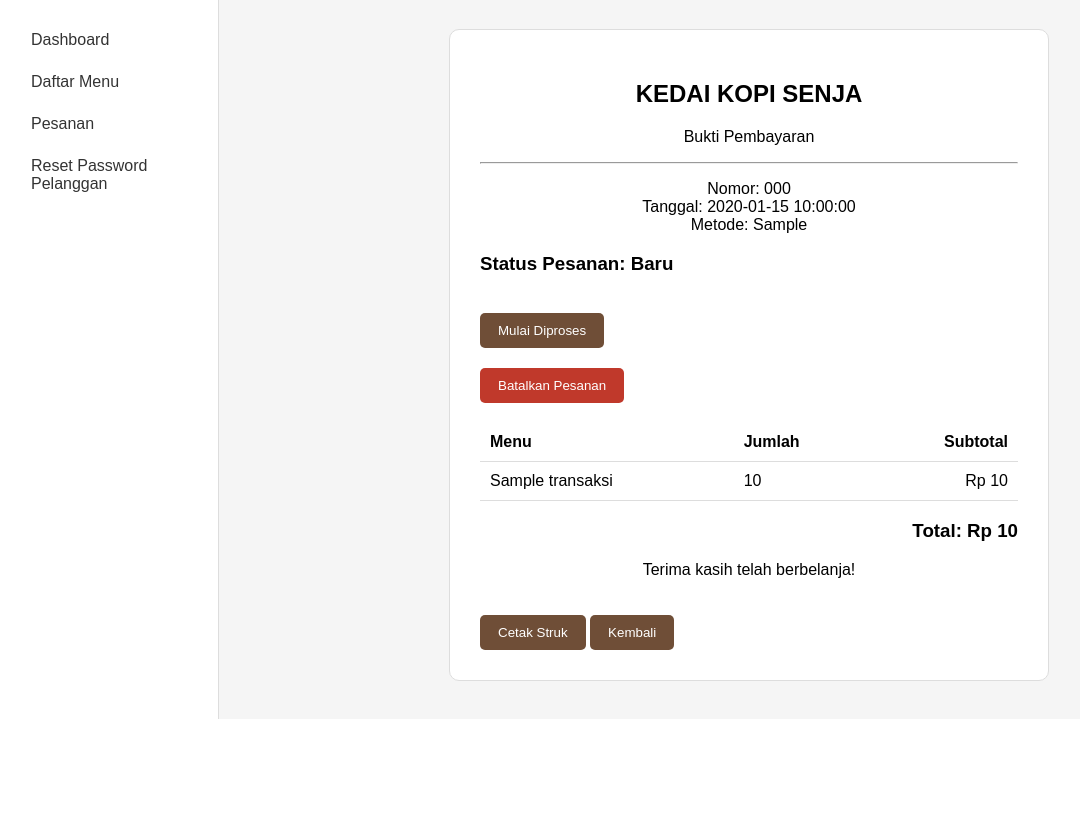
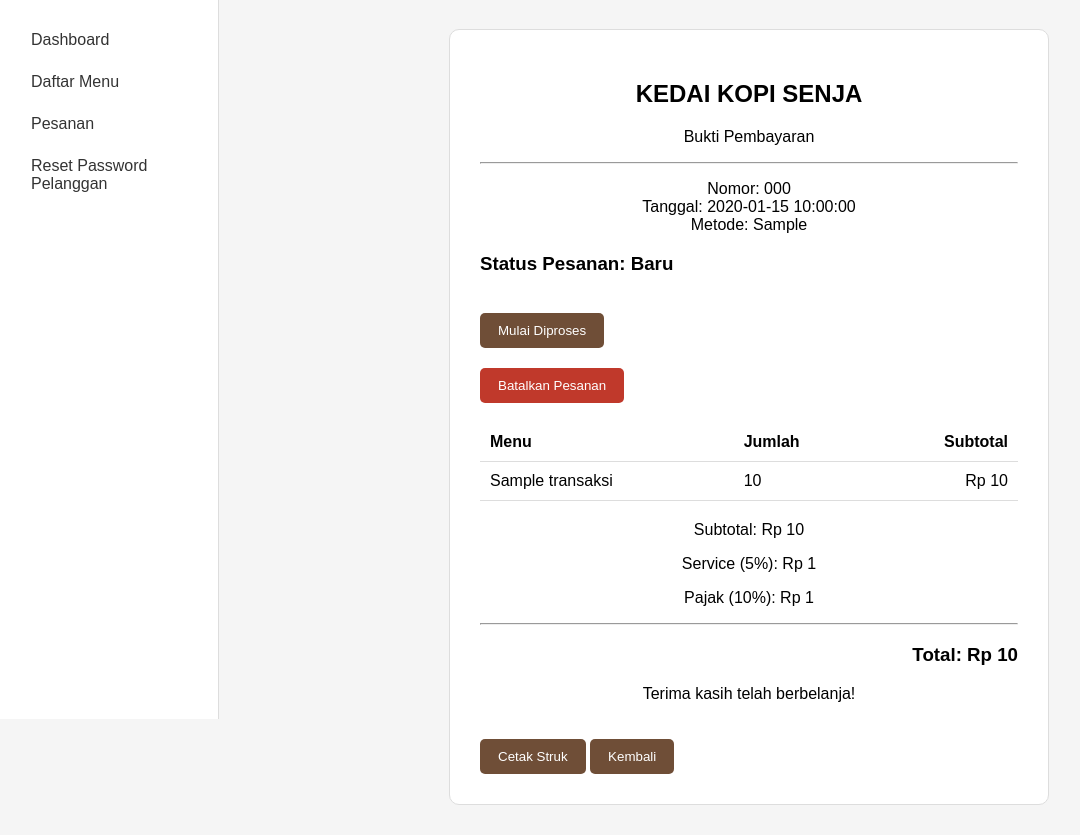
Before and after one commit to ashyaaurelia/sistem-cafe, a Laravel app: page /kasir/transaksi/1 in a window 1280 px wide. Shown: the part 81-916 px from the top of the page, without its empty margins (1-1081 px from the left). Before the commit the page ends 800 px from the top, so only its background shows below. Run offline with Laravel 12, Linux system fonts and the light colour scheme; a user stored in the database is signed in; data comes from the database, SQL or seed files in the repository; tables that the repository leaves empty hold one stand-in row (values such as "Sample post"); parts of the project's set-up code (start-up, migrations or seed data) failed here and were passed over.

Commit message:
fitur perhitungan struk dan riwayat transaksi

```diff
--- a/app/Http/Controllers/TransaksiController.php
+++ b/app/Http/Controllers/TransaksiController.php
@@ -85,6 +85,9 @@ class TransaksiController extends Controller
             $totalItem = $harga * $jumlah;
 
             $subtotal += $totalItem;
+            $biayaLayanan = $subtotal * 0.05;
+            $pajak = ($subtotal + $biayaLayanan) * 0.10;
+            $total = $subtotal + $biayaLayanan + $pajak;
 
             $detailPesanan[] = [
                 'menu_id' => $menu->id,
@@ -96,15 +99,15 @@ class TransaksiController extends Controller
         }
 
         try{
-        $transaksi = DB::transaction(function () use ($request, $detailPesanan, $subtotal) {
+        $transaksi = DB::transaction(function () use ($request, $detailPesanan, $subtotal, $biayaLayanan, $pajak, $total) {
 
             $transaksi = Transaksi::create([
                 'nomor_transaksi' => 'TRX-' . now()->format('YmdHis') . '-' . random_int(100, 999),
                 'tanggal' => now(),
                 'subtotal' => $subtotal,
-                'biaya_layanan' => 0,
-                'pajak' => 0,
-                'total' => $subtotal,
+                'biaya_layanan' => $biayaLayanan,
+                'pajak' => $pajak,
+                'total' => $total,
                 'metode_pembayaran' => $request->metode_pembayaran,
                 'status' => 'baru',
             ]);
--- a/resources/views/kasir/transaksi/show.blade.php
+++ b/resources/views/kasir/transaksi/show.blade.php
@@ -1,4 +1,3 @@
-
 @extends('layouts.kasir')
 @section('content')
 
@@ -137,9 +136,29 @@
         </tbody>
     </table>
 
-    <h3 class="kanan">
-        Total: Rp {{ number_format($transaksi->total, 0, ',', '.') }}
-    </h3>
+    <div style="margin-top: 20px; text-align: right;">
+        <p>
+            Subtotal:
+            Rp {{ number_format($transaksi->subtotal, 0, ',', '.') }}
+        </p>
+
+        <p>
+            Service (5%):
+            Rp {{ number_format($transaksi->biaya_layanan, 0, ',', '.') }}
+        </p>
+
+        <p>
+            Pajak (10%):
+            Rp {{ number_format($transaksi->pajak, 0, ',', '.') }}
+        </p>
+
+        <hr>
+
+        <h3>
+            Total:
+            Rp {{ number_format($transaksi->total, 0, ',', '.') }}
+        </h3>
+    </div>
 
     <p>Terima kasih telah berbelanja!</p>
 
```
Also changed, not shown: resources/views/kasir/transaksi/index.blade.php (+34 -1 lines).
